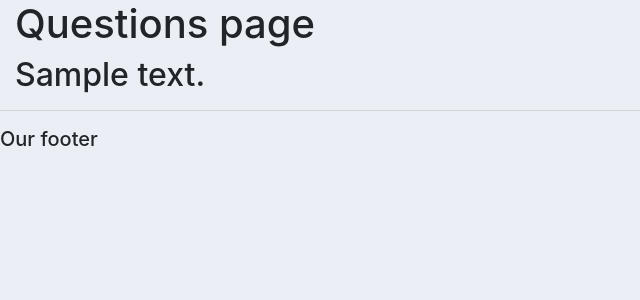
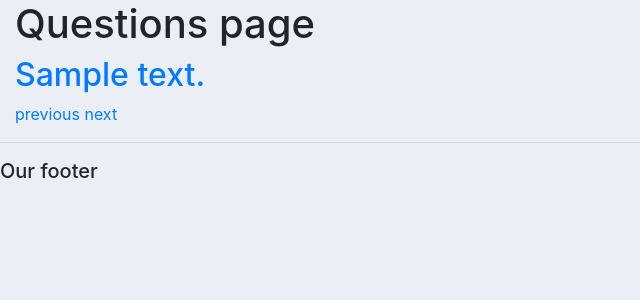
Before and after one commit to DevelopersLeague/StudNet, a Django app: page /forum/1/ in a window 1280 px wide. Shown: the part 56-356 px from the top of the page, without its empty margins (0-640 px from the left). Run offline with Django 3.2, Linux system fonts and the light colour scheme; a user stored in the database is signed in; tables that the repository leaves empty hold one stand-in row (values such as "Sample post"); some libraries are stand-ins or nearby versions.

Commit message:
fixed next and prev page

```diff
--- a/forum/templates/forum/forum.html
+++ b/forum/templates/forum/forum.html
@@ -2,6 +2,13 @@
     {% block content %}
         <h1>Questions page</h1>
         {% for question in questions%}
-            <h2>{{question.question_text}}</h2>
+            <div class="question">
+                <h2><a href="{% url 'question_display' question.id %}">{{question.question_text}}</a></h2>
+            </div>
         {% endfor %}
+        <div class="navigation">
+            <a href="{% url 'forum' previous_page %}">previous</a>
+            <a href="{% url 'forum' next_page %}">next</a>
+        </div>
+
     {% endblock %}
--- a/forum/views.py
+++ b/forum/views.py
@@ -76,7 +76,15 @@ def forum(request, page):
     questions = Question.objects.all().order_by('-created_on')
     min_index = (page-1)*10
     max_index = min((page*10)-1, len(questions)-1)
-    context = {'questions': questions[min_index:max_index+1]}
+    if len(questions) % 10 == 0:
+        max_page = len(questions)//10
+    else:
+        max_page = len(questions)//10 + 1
+    context = {'questions': questions[min_index:max_index+1],
+               'next_page': min(page+1, max_page),
+               'previous_page': max(page-1, 1)
+               }
+    print(max_page)
     return render(request, 'forum/forum.html', context)
 
 
```
